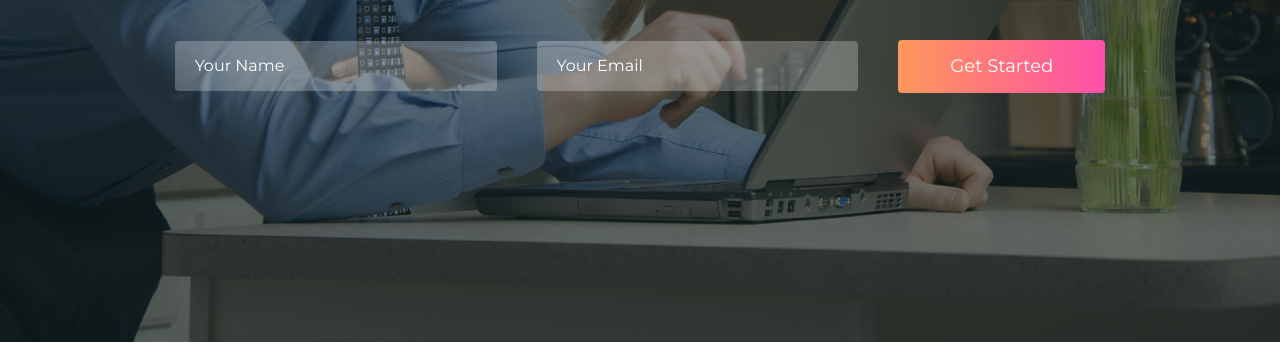
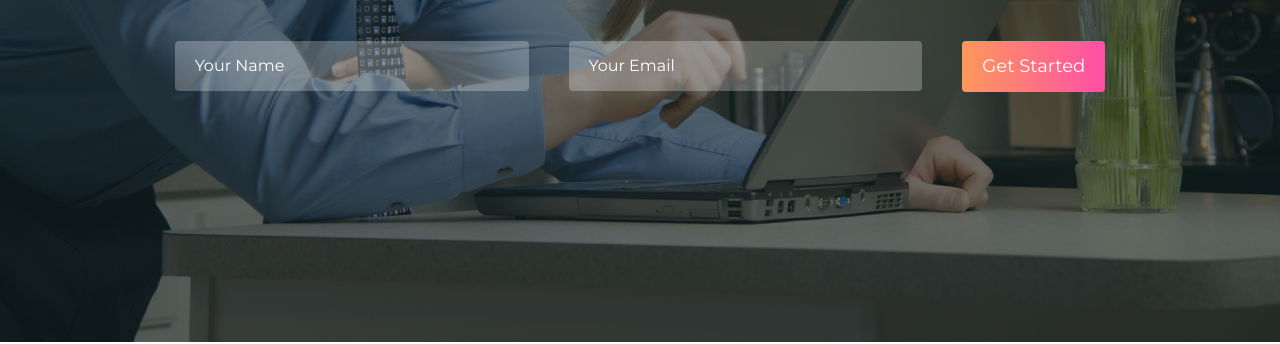
Before and after one commit to Bogdan-Pohilko/Lending_Marketika, a plain HTML site: page index.html in a window 1280 px wide. Shown: the part 458-802 px from the top of the page. Drawn offline with Linux system fonts and the light colour scheme.

Commit message:
add css variables

```diff
--- a/syles.css
+++ b/syles.css
@@ -1,11 +1,25 @@
 /*font-family: 'Lato', sans-serif;
 font-family: 'Montserrat', sans-serif;*/
+/* === variables ===*/
+:root{
+	--color-white:#fff;
+	--color-main:#414141;
+	--screen-sm:576px;
+	--screen-md:768px;
+	--screen-lg:992px;
+	--screen-xl:1200px;
+}
+/* === /variables ===*/
 /* === common ===*/
 *{
 	box-sizing: border-box;
 }
+.section-outer{
+	padding-left:20px;
+	padding-right: 20px;
+}
 .section-inner{
-	width: 1180px;
+	max-width: 1180px;
 	margin: 0 auto;
 }
 body{
@@ -104,7 +118,7 @@ color: #FFFFFF;
 	font-family: 'Montserrat', sans-serif;
 	font-size: 18px;
 	margin: 0;
-	padding: 16px 52px;
+	padding: 15px 20px;
 	background: linear-gradient(to right, #FE985B, #FE4FA7);
 	outline: none;
 	border-radius: 4px;
```
